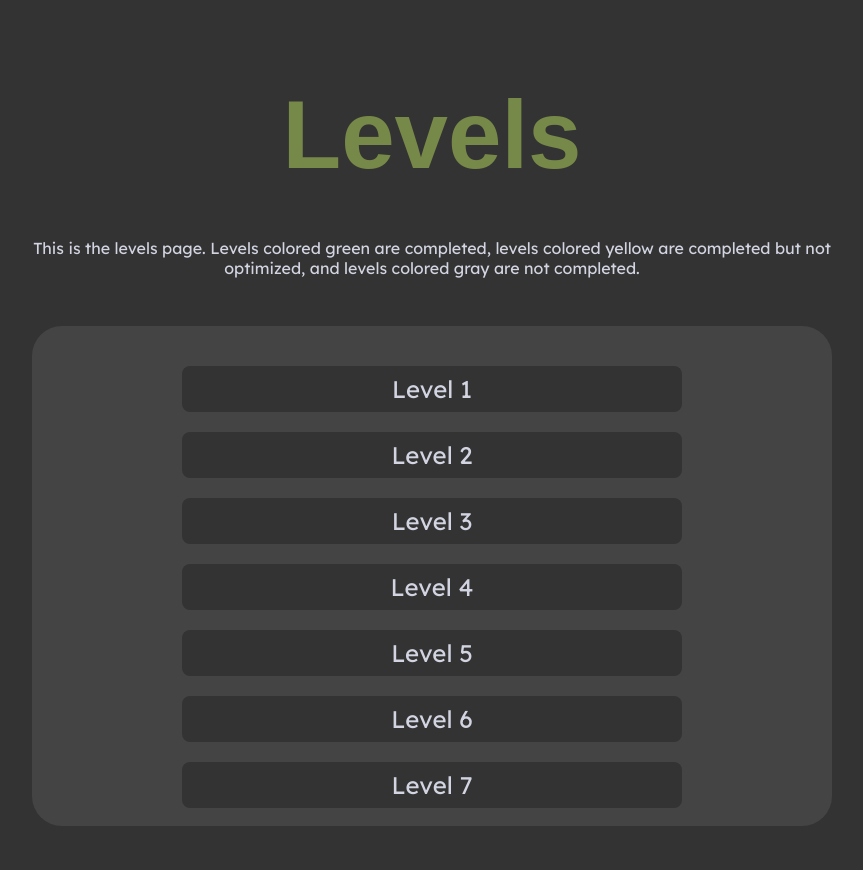
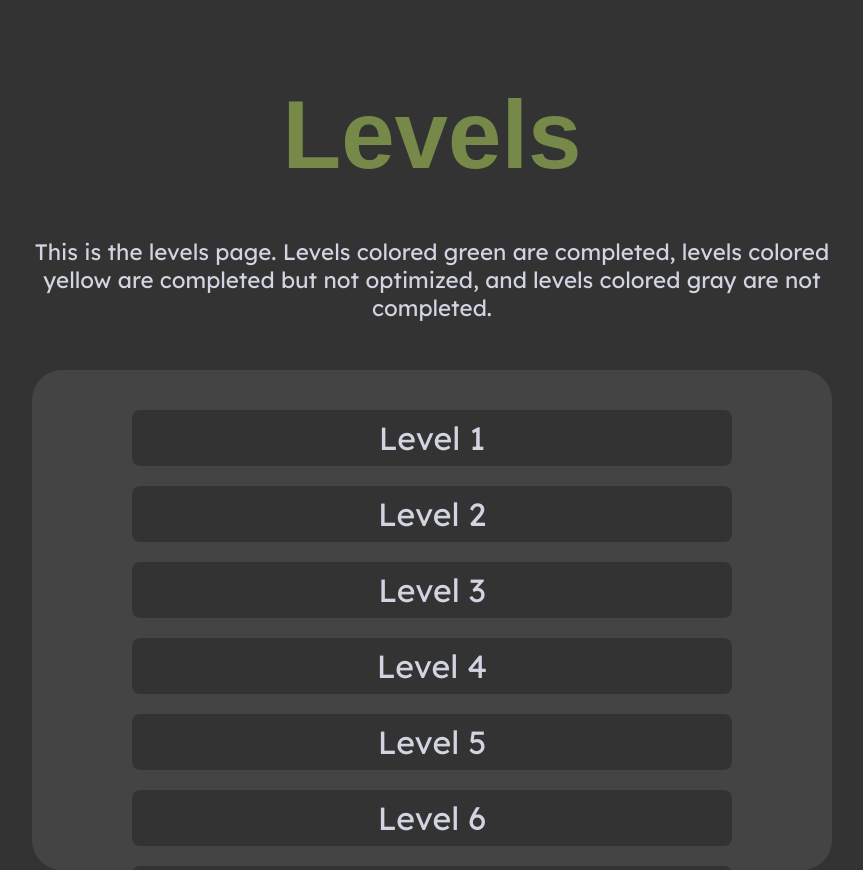
Before and after one commit to benjamin-cates/ant_logic, a React (Vite) app in the folder frontend/: page /levels in a window 1280 px wide. Shown: the whole page, without its empty margins (208-1071 px from the left). Before the commit the page ends 826 px from the top, so only its background shows below. Built offline with nearby package versions, Linux system fonts and the light colour scheme; a web font is replaced by a local one.

Commit message:
smal css

```diff
--- a/frontend/src/page.css
+++ b/frontend/src/page.css
@@ -43,6 +43,10 @@ button:hover {
   transform: scale(1.1);
 }
 
+p {
+  font-size: 1.4rem;
+}
+
 .btn-outline {
   background-color: transparent;
   color: var(--text);
--- a/frontend/src/styles/levels.css
+++ b/frontend/src/styles/levels.css
@@ -14,7 +14,8 @@
 }
 
 .lvl-btn {
-    width: 500px;
+    font-size: 2rem;
+    width: 600px;
     border: none;
     background-color: #333;
     color: #D2D5E1
```
